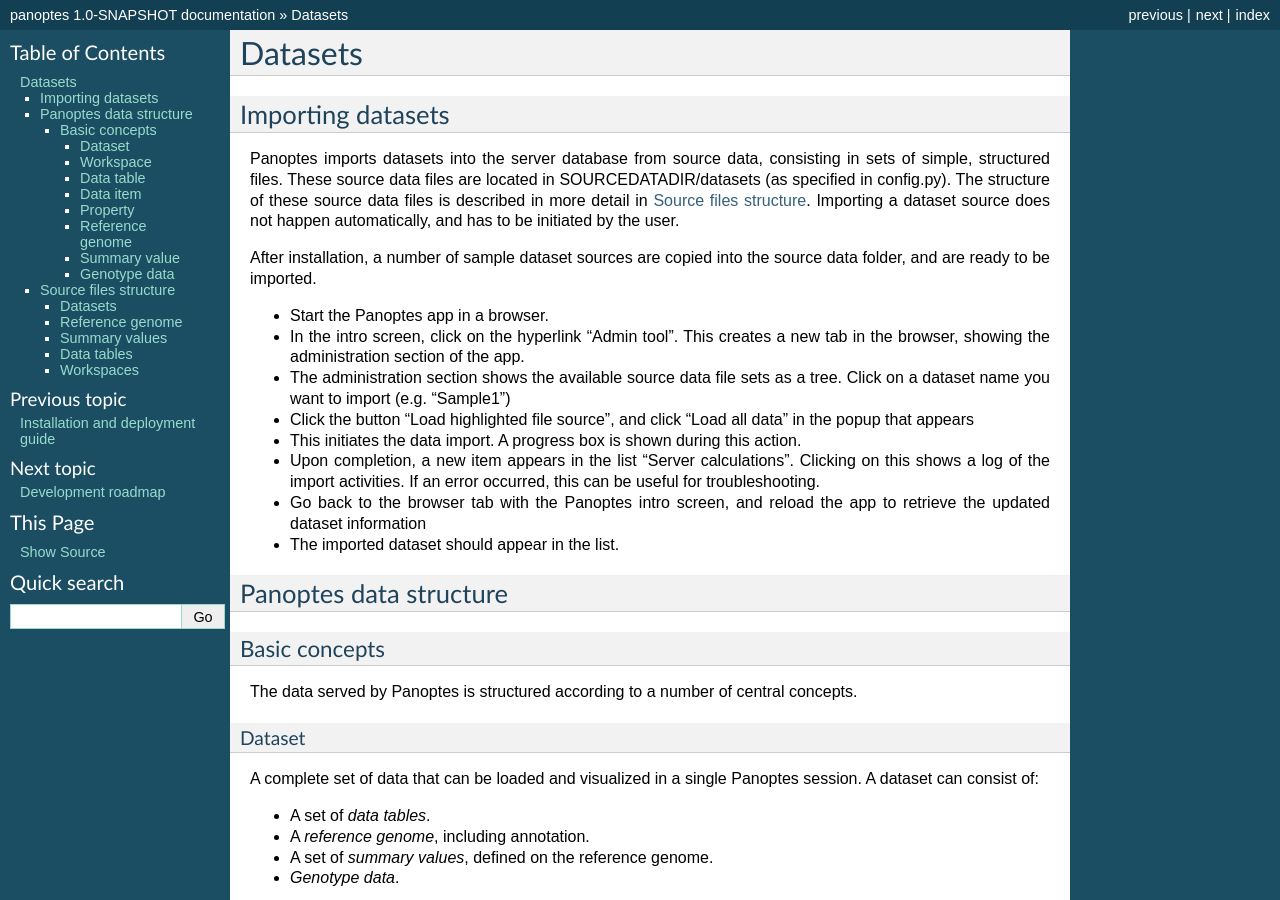
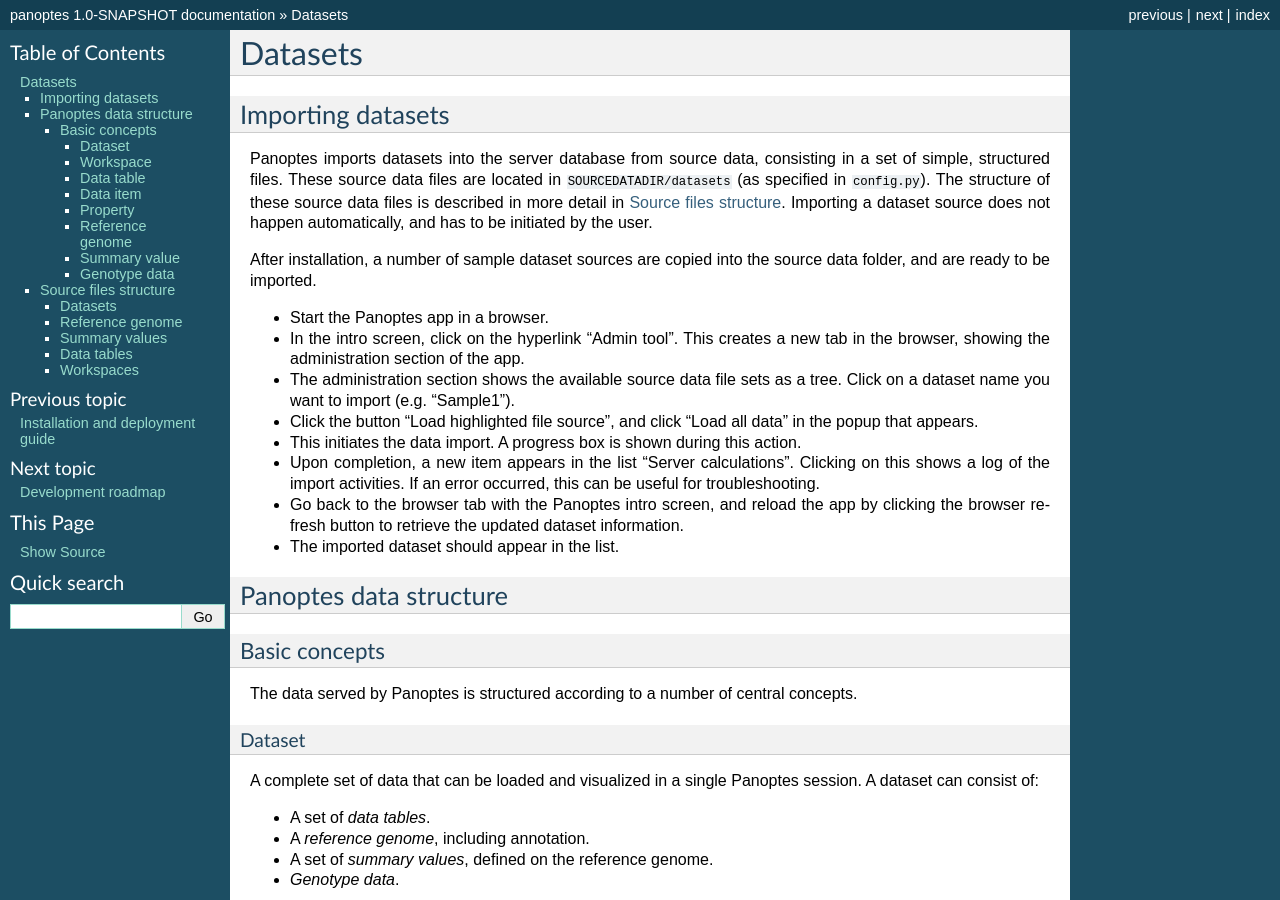
Before and after one commit to cggh/panoptes, a Sphinx documentation site: the page built from documentation/datasets.rst, in a window 1280 px wide and 900 px high. Built offline with Sphinx 7.4.7, drawn with Linux system fonts in a browser that asks for light colours; some of the changed text lies outside the part shown.

Commit message:
Doc editing

```diff
--- a/documentation/datasets.rst
+++ b/documentation/datasets.rst
@@ -2,21 +2,20 @@ Datasets
 =============================
 Importing datasets
 ------------------
-Panoptes imports datasets into the server database from source data, consisting in sets of simple, structured files.
-These source data files are located in SOURCEDATADIR/datasets (as specified in config.py).
+Panoptes imports datasets into the server database from source data, consisting in a set of simple, structured files.
+These source data files are located in ``SOURCEDATADIR/datasets`` (as specified in ``config.py``).
 The structure of these source data files is described in more detail in `Source files structure`_.
 Importing a dataset source does not happen automatically, and has to be initiated by the user.
 
 After installation, a number of sample dataset sources are copied into the source data folder, and are ready to be imported.
 
 - Start the Panoptes app in a browser.
-- In the intro screen, click on the hyperlink "Admin tool". This creates a new tab in the browser,
-  showing the administration section of the app.
-- The administration section shows the available source data file sets as a tree. Click on a dataset name you want to import (e.g. "Sample1")
-- Click the button "Load highlighted file source", and click "Load all data" in the popup that appears
+- In the intro screen, click on the hyperlink "Admin tool". This creates a new tab in the browser, showing the administration section of the app.
+- The administration section shows the available source data file sets as a tree. Click on a dataset name you want to import (e.g. "Sample1").
+- Click the button "Load highlighted file source", and click "Load all data" in the popup that appears.
 - This initiates the data import. A progress box is shown during this action.
 - Upon completion, a new item appears in the list "Server calculations". Clicking on this shows a log of the import activities. If an error occurred, this can be useful for troubleshooting.
-- Go back to the browser tab with the Panoptes intro screen, and reload the app to retrieve the updated dataset information
+- Go back to the browser tab with the Panoptes intro screen, and reload the app by clicking the browser refresh button to retrieve the updated dataset information.
 - The imported dataset should appear in the list.
 
 Panoptes data structure
```
Also changed, not shown: other parts of documentation/datasets.rst (+3 -3 lines), documentation/introduction.rst (+5 -5 lines).
